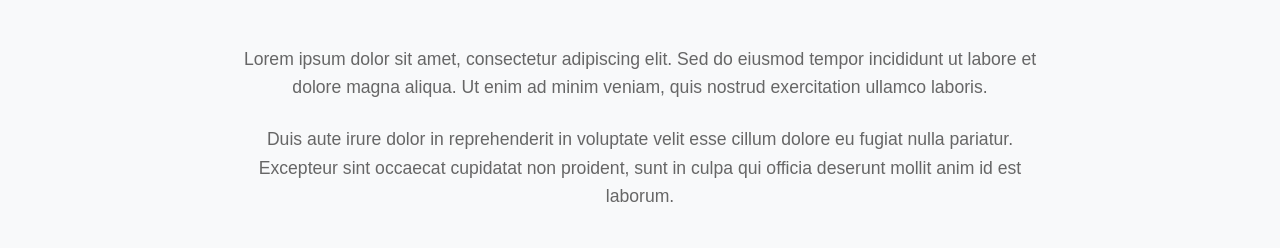
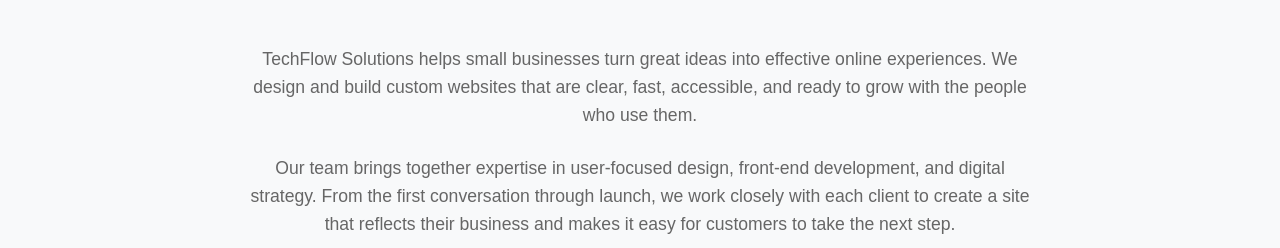
Before and after one commit to Eleftherioug/COMPSVIII-Assignment2-2-, a plain HTML site: page index.html in a window 1280 px wide. Shown: the part 552-800 px from the top of the page. Drawn offline with Linux system fonts and the light colour scheme.

Commit message:
Merge About section update

```diff
--- a/index.html
+++ b/index.html
@@ -35,10 +35,8 @@
         <div class="container">
             <h2>About Us</h2>
             <div class="about-content">
-                <!-- PLACEHOLDER: About content will be replaced in the assignment -->
-                <p>Lorem ipsum dolor sit amet, consectetur adipiscing elit. Sed do eiusmod tempor incididunt ut labore et dolore magna aliqua. Ut enim ad minim veniam, quis nostrud exercitation ullamco laboris.</p>
-                <p>Duis aute irure dolor in reprehenderit in voluptate velit esse cillum dolore eu fugiat nulla pariatur. Excepteur sint occaecat cupidatat non proident, sunt in culpa qui officia deserunt mollit anim id est laborum.</p>
-                <!-- END PLACEHOLDER -->
+                <p>TechFlow Solutions helps small businesses turn great ideas into effective online experiences. We design and build custom websites that are clear, fast, accessible, and ready to grow with the people who use them.</p>
+                <p>Our team brings together expertise in user-focused design, front-end development, and digital strategy. From the first conversation through launch, we work closely with each client to create a site that reflects their business and makes it easy for customers to take the next step.</p>
             </div>
         </div>
     </section>
```
